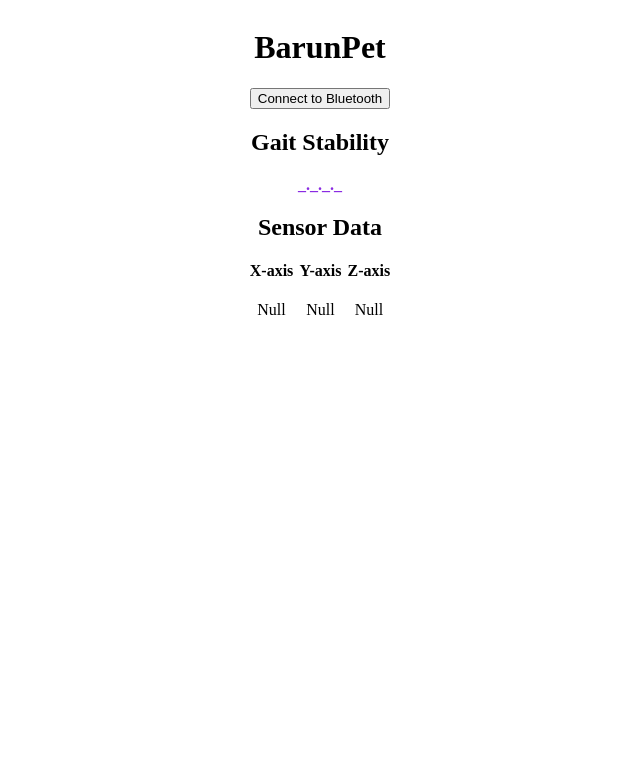
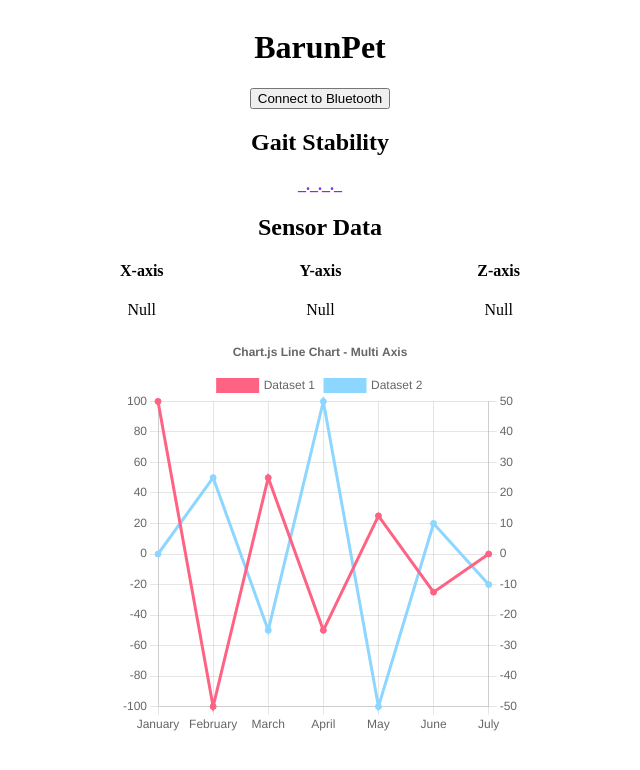
Before and after one commit to 99versatile/BarunPetWeb, a plain HTML site: page index.html in a window 1280 px wide. Shown: the whole page, without its empty margins (320-960 px from the left). Drawn offline with nearby package versions, Linux system fonts and the light colour scheme.

Commit message:
added graph v.1.0.2

```diff
--- a/app.js
+++ b/app.js
@@ -1,46 +1,56 @@
 const isNormal = document.querySelector('#normality');
 
 const button = document.querySelector('#connect');
-button.onclick = () => {connectBluetooth()};
+var serviceCh = null;
+button.onclick = () => {
+  connectBluetooth();
+  getSensorStatus(serviceCh);
+};
 
 const connectBluetooth = () => {
   navigator.bluetooth.requestDevice({
     filters: [{
-      services: [0x1234, 0x12345678, '99999999-0000-1000-8000-00805f9b34fb'] // insert bluetooth UUID
+      services: ["19b10000-e8f2-537e-4f6c-d104768a1214"]  // insert bluetooth UUID
     }]
   })
-  .then(device = device.gatt.connect())
+  .then(device => device.gatt.connect())
   .then(server => {
-    // Getting Binary Sensor Service…
-    return server.getPrimaryService('binary_sensor_service');
+    return server.getPrimaryService("19b10000-e8f2-537e-4f6c-d104768a1214");
   })
   .then(service => {
-    // Getting Sensor Status Characteristic…
-    return service.getCharacteristic('sensor_status');
+    serviceCh = service;
   })
+}
+
+const getSensorStatus = (service) => {
+  service.getCharacteristic("19b10001-e8f2-537e-4f6c-d104768a1214")
   .then(characteristic => {
-    // Reading Sensor Status…
+    // Reading Sensor Status
     return characteristic.readValue();
   })
   .then(value => {
-    console.log(`Sensor Value: ${value.getUint8(0)}`);
+    console.log(value.getuint8(byteoffset)); //for문 돌려서 자릿수에 해당하는 데이터 array에 채워주기
   })
   .catch(error => { console.error(error); });
 }
+
+
+
+
 
 const connectBattery = () => {
   navigator.bluetooth.requestDevice({ filters: [{ services: ['binary_sensor_service'] }] })
   .then(device => device.gatt.connect())
   .then(server => {
-    // Getting Battery Service…
+    // Getting Battery Service
     return server.getPrimaryService('binary_sensor_service');
   })
   .then(service => {
-    // Getting Battery Level Characteristic…
+    // Getting Battery Level Characteristic
     return service.getCharacteristic('sensor_status');
   })
   .then(characteristic => {
-    // Reading Battery Level…
+    // Reading Battery Level
     return characteristic.readValue();
   })
   .then(value => {
--- /dev/null
+++ b/chartDesign.js
@@ -0,0 +1,109 @@
+const labels = [
+    'January',
+    'February',
+    'March',
+    'April',
+    'May',
+    'June',
+    'July'
+];
+
+const data = {
+    labels: labels,
+    datasets: [
+      {
+        label: 'Dataset 1',
+        data: [100, -100, 50, -50, 25, -25, 0],
+        borderColor: 'rgb(255, 99, 132)',
+        backgroundColor: 'rgb(255, 99, 132)',
+        yAxisID: 'y',
+      },
+      {
+        label: 'Dataset 2',
+        data: [0, 25, -25, 50, -50, 10, -10],
+        borderColor: 'rgb(141, 214, 255)',
+        backgroundColor: 'rgb(141, 214, 255)',
+        yAxisID: 'y1',
+      }
+    ]
+  };
+
+const config = {
+    type: 'line',
+    data: data,
+    options: {
+      responsive: true,
+      interaction: {
+        mode: 'index',
+        intersect: false,
+      },
+      stacked: false,
+      plugins: {
+        title: {
+          display: true,
+          text: 'Chart.js Line Chart - Multi Axis'
+        }
+      },
+      scales: {
+        y: {
+          type: 'linear',
+          display: true,
+          position: 'left',
+        },
+        y1: {
+          type: 'linear',
+          display: true,
+          position: 'right',
+
+          // grid line settings
+          grid: {
+            drawOnChartArea: false, // only want the grid lines for one axis to show up
+          },
+        },
+      }
+    },
+  };
+
+const ctx = document.getElementById('GaitStabilityGraph').getContext('2d');
+
+const myChart = new Chart(
+    ctx,
+    config
+);
+
+/*
+const myChart = new Chart(ctx, {
+    type: 'bar',
+    data: {
+        labels: ['Red', 'Blue', 'Yellow', 'Green', 'Purple', 'Orange'],
+        datasets: [{
+            label: '# of Votes',
+            data: [12, 19, 3, 5, 2, 3],
+            backgroundColor: [
+                'rgba(255, 99, 132, 0.2)',
+                'rgba(54, 162, 235, 0.2)',
+                'rgba(255, 206, 86, 0.2)',
+                'rgba(75, 192, 192, 0.2)',
+                'rgba(153, 102, 255, 0.2)',
+                'rgba(255, 159, 64, 0.2)'
+            ],
+            borderColor: [
+                'rgba(255, 99, 132, 1)',
+                'rgba(54, 162, 235, 1)',
+                'rgba(255, 206, 86, 1)',
+                'rgba(75, 192, 192, 1)',
+                'rgba(153, 102, 255, 1)',
+                'rgba(255, 159, 64, 1)'
+            ],
+            borderWidth: 1
+        }]
+    },
+    options: {
+        scales: {
+            y: {
+                beginAtZero: true
+            }
+        }
+    }
+});
+*/
--- a/index.html
+++ b/index.html
@@ -38,11 +38,17 @@
             <p id="z-data">Null</p>
           </div>
         </div>
+
+        <div>
+          <canvas id="GaitStabilityGraph" width="400" height="400"></canvas>
+        </div>
       </div>
 
     </div>
   </div>
 
+  <script src="https://cdn.jsdelivr.net/npm/chart.js"></script>
+  <script src="chartDesign.js"></script>
   <script src="app.js"></script>
 </body>
 </html>
```
Also changed, not shown: 1 other file.
